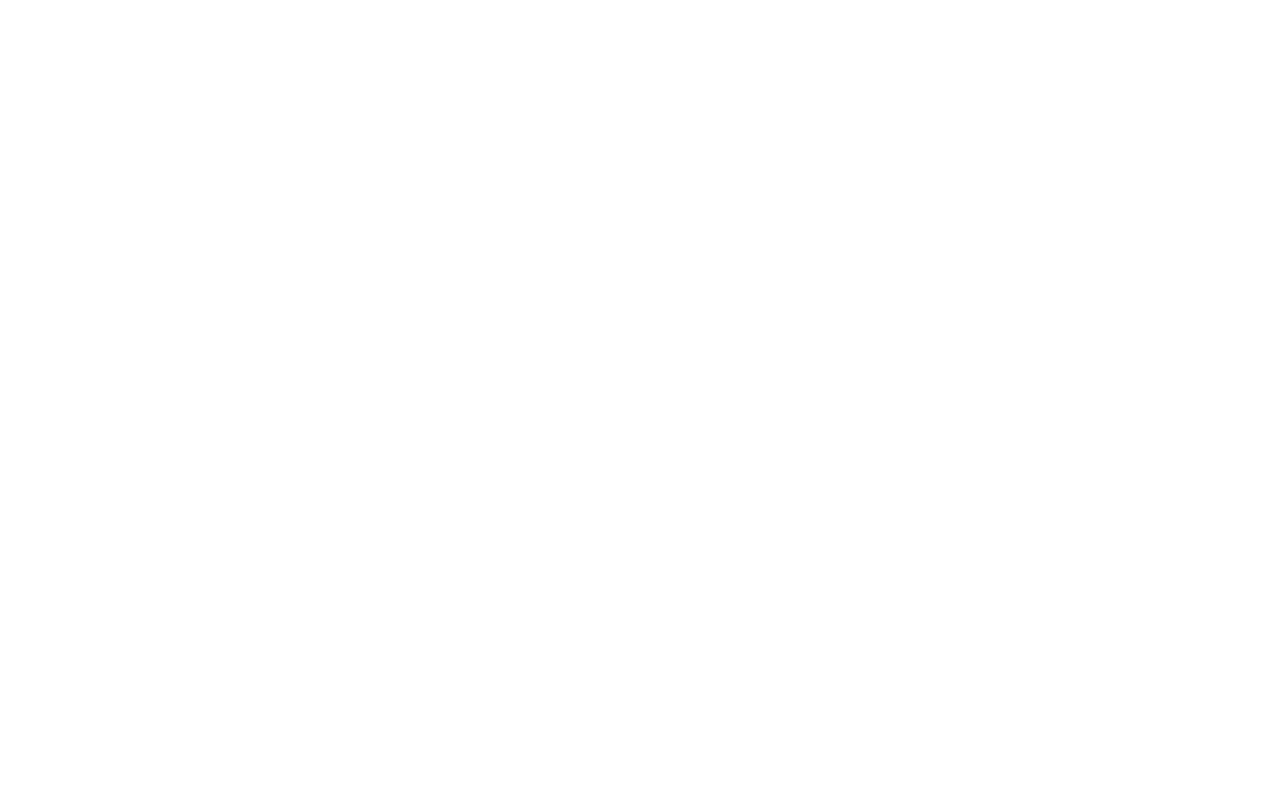
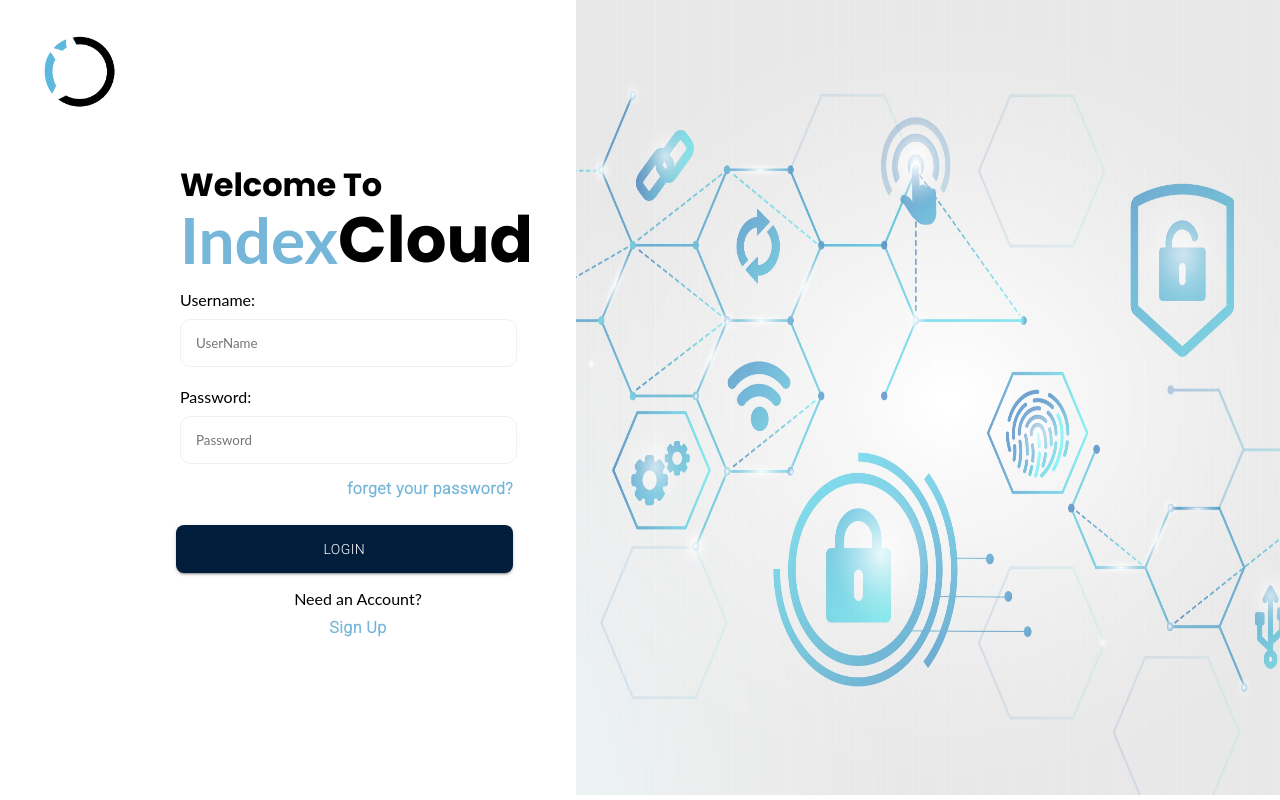
Before and after one commit to INTERPRETERS19/Shipper-Webclient, a React (Create React App) app: page /login in a window 1280 px wide. Before the commit this address had no page. Built offline with nearby package versions, Linux system fonts and the light colour scheme.

Commit message:
login front end part done

```diff
--- a/src/App.css
+++ b/src/App.css
@@ -1,6 +1,12 @@
 .App {
-  text-align: center;
+  display: flex;
+  flex-direction: column;
+  justify-content: center;
+  align-items: center;
+  min-height: 100vh;
+  /* padding: 1rem 0.5rem; */
 }
+
 
 .App-logo {
   height: 40vmin;
--- a/src/routes/MainRoute.js
+++ b/src/routes/MainRoute.js
@@ -3,8 +3,10 @@
 import ForgottenPassword from "../views/Forgotten/ForgottenPassword";
 import GetStarted from "../views/GetStarted/GetStarted";
 import Home from "../views/Home/Home";
+import Login from "../views/LogIn/LogIn";
 import AllShipments from "../views/Shipments/AllShipments/AllShipment";
 import Shipments from "../views/Shipments/Shipments";
+import SignUp from "../views/SignUp/SignUp";
 
 const MainRoute = () => {
   return (
@@ -14,7 +16,8 @@
         <Route path="/home" element={<Home />} />
         <Route path="/fp" element={<ForgottenPassword />} />
         <Route path="/shipments" element={<Shipments />} />
-
+        <Route path="/login" element={<Login />} />
+        <Route path="/signup" element={<SignUp />} />
         <Route path="/shipments/allshipments" element={<AllShipments />} />
       </Routes>
     </Router>
--- a/src/views/GetStarted/GetStarted.js
+++ b/src/views/GetStarted/GetStarted.js
@@ -1,6 +1,8 @@
 import React from "react";
 import "./GetStarted.css";
 import Button from "@mui/material/Button";
+import { NavLink } from "react-router-dom";
+// import { Link } from "react-router-dom";
 
 const GetStarted = () => {
   return (
@@ -25,7 +27,10 @@
             borderRadius: 4,
           }}
         >
-          Get Started
+          <NavLink activeClassName="active" to="/login">
+            Get Started
+          </NavLink>
+          {/* <Link to="/login"> Get Started</Link> */}
         </Button>
       </div>
     </div>
--- a/src/views/LogIn/LogIn.js
+++ b/src/views/LogIn/LogIn.js
@@ -0,0 +1,118 @@
+import React from "react";
+import Button from "@mui/material/Button";
+//import ArrowBackIosNewIcon from "@mui/icons-material/ArrowBackIosNew";
+import logo from "../../assets/logo.PNG";
+import login from "../../assets/login.jpg";
+import { NavLink } from "react-router-dom";
+
+import "./Login.css";
+
+function Login() {
+  return (
+    <div className="logroot" style={{ backgroundColor: "#fff" }}>
+      <div className="l">
+        <section>
+          <form>
+            <div className="line1st">Welcome To</div>
+            <div className="line2nd">
+              <span Style="color: #75B6D9">Index</span>Cloud
+            </div>
+            <label htmlFor="username">Username:</label>
+            <input
+              Style="box-sizing: border-box;
+              display: flex;
+              flex-direction: column;
+              justify-content: center;
+              align-items: flex-start;
+              padding: 15px;
+              margin-left:20px;
+              margin-right:20px;
+              gap: 9.7px;
+              width: 85%;
+              background: #ffffff;
+              border: 1.33188px solid #f0f0f0;
+              border-radius: 10.655px;"
+              type="text"
+              placeholder="UserName"
+            />
+            <label htmlFor="password">Password:</label>
+            <input
+              Style="box-sizing: border-box;
+              display: flex;
+              flex-direction: column;
+              justify-content: center;
+              align-items: flex-start;
+              padding: 15px;
+              margin-left:20px;
+              margin-right:20px;
+              gap: 9.7px;
+              width: 85%;
+              background: #ffffff;
+              border: 1.33188px solid #f0f0f0;
+              border-radius: 10.655px;"
+              type="text"
+              placeholder="Password"
+            />
+            <div className="back">
+              <Button
+                variant="text"
+                sx={{
+                  color: "#75B6D9",
+                  fontSize: 16,
+                  flexDirection: "flex-end",
+                  textTransform: "none",
+                  fontWeight: 600,
+                }}
+              >
+                &nbsp; forget your password?
+              </Button>{" "}
+            </div>
+            <Button
+              variant="contained"
+              sx={{
+                backgroundColor: "#001E3C",
+                margin: 2,
+                padding: 3,
+                gap: 9.7,
+                width: "85%",
+                height: 38.27,
+                borderRadius: 2,
+              }}
+            >
+              Login
+            </Button>
+            <p>
+              Need an Account?
+              <br />
+              <span className="line">
+                <Button
+                  variant="text"
+                  sx={{
+                    color: "#75B6D9",
+                    fontSize: 16,
+                    flexDirection: "flex-end",
+                    textTransform: "none",
+                    fontWeight: 600,
+                  }}
+                >
+                  {/* <NavLink activeClassName="active" to="/signup"> */}
+                  Sign Up
+                  {/* </NavLink> */}
+                </Button>
+              </span>
+            </p>
+          </form>
+        </section>
+      </div>
+      <div className="logo">
+        <img src={logo} alt="logo" />
+      </div>
+
+      <div className="r">
+        <img src={login} alt="login" />
+      </div>
+    </div>
+  );
+}
+
+export default Login;
--- /dev/null
+++ b/src/views/LogIn/Login.css
@@ -0,0 +1,141 @@
+@import url("https://fonts.googleapis.com/css2?family=Poppins:wght@100;700&display=swap");
+@import url("https://fonts.googleapis.com/css2?family=DM+Sans&family=Poppins:wght@100;700&family=Roboto:wght@300&display=swap");
+.logroot {
+  max-width: 100vw;
+  max-height: 99vh;
+  display: flex;
+  justify-content: center;
+  align-items: center;
+  flex: 1;
+  flex-direction: "row";
+}
+
+.l {
+  width: 45%;
+  display: block;
+  /* padding: 50px; */
+  padding-left: 160px;
+  padding-right: 20px;
+  text-align: center;
+  align-content: center;
+  /* background: #aa0000; */
+
+}
+.r img {
+    height: 100vh;
+    width:100%;
+    background-repeat: no-repeat, no-repeat;
+    background-position: right, left;
+
+}
+section {
+    width: 100%;
+    max-width: 420px;
+    display: flex;
+    flex-direction: column;
+    justify-content: flex-start;
+     /* background-color: rgba(0,0,0,0.4);  */
+}
+
+form {
+    display: flex;
+    flex-direction: column;
+    justify-content: space-evenly;
+    flex-grow: 1;
+    padding-bottom: 1rem;
+    padding-top: 2rem;
+}
+label {
+  text-align: left;
+  margin: 20px;
+  margin-bottom: 10px;
+}
+.line {
+    display: inline-block;
+}
+.logo img {
+  position: absolute;
+  height: 150px;
+  width: auto;
+  top: 20px;
+  left: -20px;
+}
+.r {
+  width: 55%;
+
+  /* display: flex;
+  flex-direction: column; */
+}
+
+/* .content {
+  padding-top: 30%;
+  padding-left: 5em;
+  display: block;
+  margin-left: auto;
+  margin-right: auto;
+} */
+/*@media screen and (max-width: 600px) {
+  .root {
+    flex-direction: row;
+  }
+
+  .left {
+    width: auto;
+     min-height: 200px;
+  }
+
+  .right {
+    background: #aa0000;
+  }
+}*/
+
+.line1st {
+  font-family: "Poppins", sans-serif;
+  font-style: normal;
+  font-weight: 700;
+  font-size: 32px;
+  line-height: 10px;
+ text-align: left;
+  color: #000000;
+  padding: 20px;
+}
+.line2nd {
+  font-family: "Poppins", sans-serif;
+  font-style: normal;
+  font-weight: bolder;
+  font-size: 64px;
+  line-height: 20px;
+  display: flex;
+  align-items: center;
+  padding: 20px;
+}
+
+.input {
+  box-sizing: border-box;
+
+  /* Auto layout */
+
+  display: flex;
+  flex-direction: column;
+  justify-content: center;
+  align-items: flex-start;
+  padding: 11.6349px 20.3611px;
+  gap: 9.7px;
+
+  position: absolute;
+  width: 400px;
+  height: 38.27px;
+  left: 116px;
+  top: 388px;
+
+  background: #ffffff;
+  border: 1.33188px solid #f0f0f0;
+  border-radius: 10.655px;
+}
+.back {
+  display: flex;
+  flex-direction: row;
+  justify-content: flex-end;
+  margin-top: 5px;
+  padding-right: 35px;
+}
```
Also changed, not shown: src/assets/login.jpg (added).
